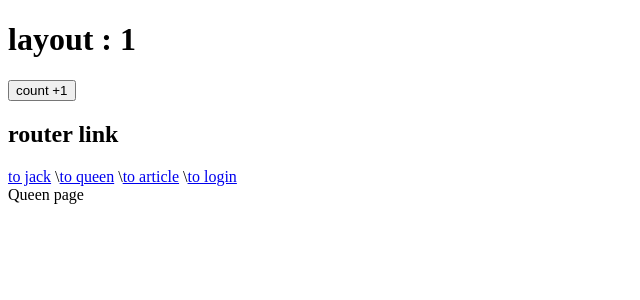
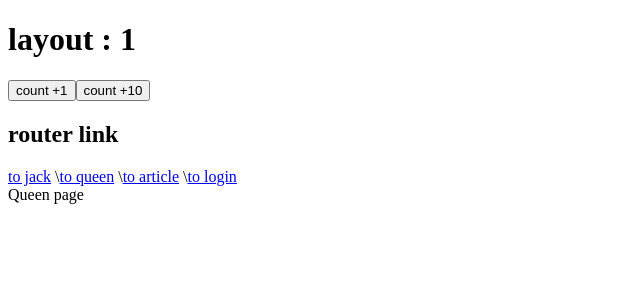
Before and after one commit to bigfu1993/react-basic, a React (Create React App) app: page / in a window 1280 px wide. Shown: the top 300 px of the page, without its empty margins (0-640 px from the left). Built offline with nearby package versions, Linux system fonts and the light colour scheme.

Commit message:
redux payload

```diff
--- a/src/layout/index.js
+++ b/src/layout/index.js
@@ -1,6 +1,6 @@
 import { Outlet, Link } from "react-router-dom";
 import { useSelector,useDispatch } from 'react-redux'
-import {inscrement} from '../store/modules/counterStore'
+import {inscrement,addToNum} from '../store/modules/counterStore'
 
 export default function Layout() {
     const { count } = useSelector(state => state.counter)
@@ -9,6 +9,7 @@ export default function Layout() {
         <>
             <h1>layout : {count}</h1>
             <button onClick={()=>dispatch(inscrement())}>count +1</button>
+            <button onClick={()=>dispatch(addToNum(10))}>count +10</button>
             <div>
                 <h2>router link</h2>
                 <Link to='/jack'>to jack</Link> \
--- a/src/store/modules/counterStore.js
+++ b/src/store/modules/counterStore.js
@@ -8,14 +8,15 @@ const counterStore = createSlice({
   },
   // 修改状态的方法 同步方法 支持直接修改
   reducers: {
-    inscrement (state) {
+    inscrement(state) {
       state.count++
     },
-    decrement (state) {
+    decrement(state) {
       state.count--
     },
-    addToNum (state, action) {
-      state.count = action.payload
+    addToNum(state, action) {
+      console.log(action)
+      state.count = state.count + action.payload
     }
   }
 })
```
